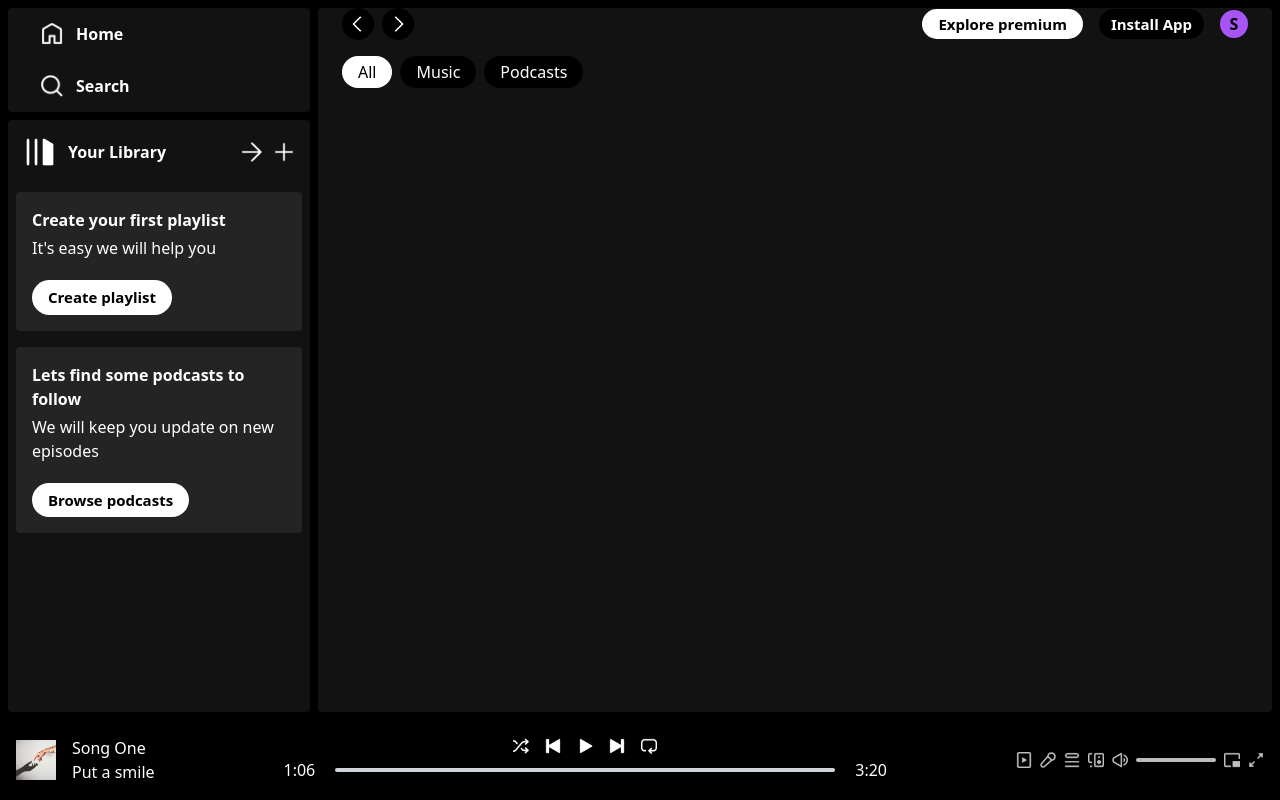
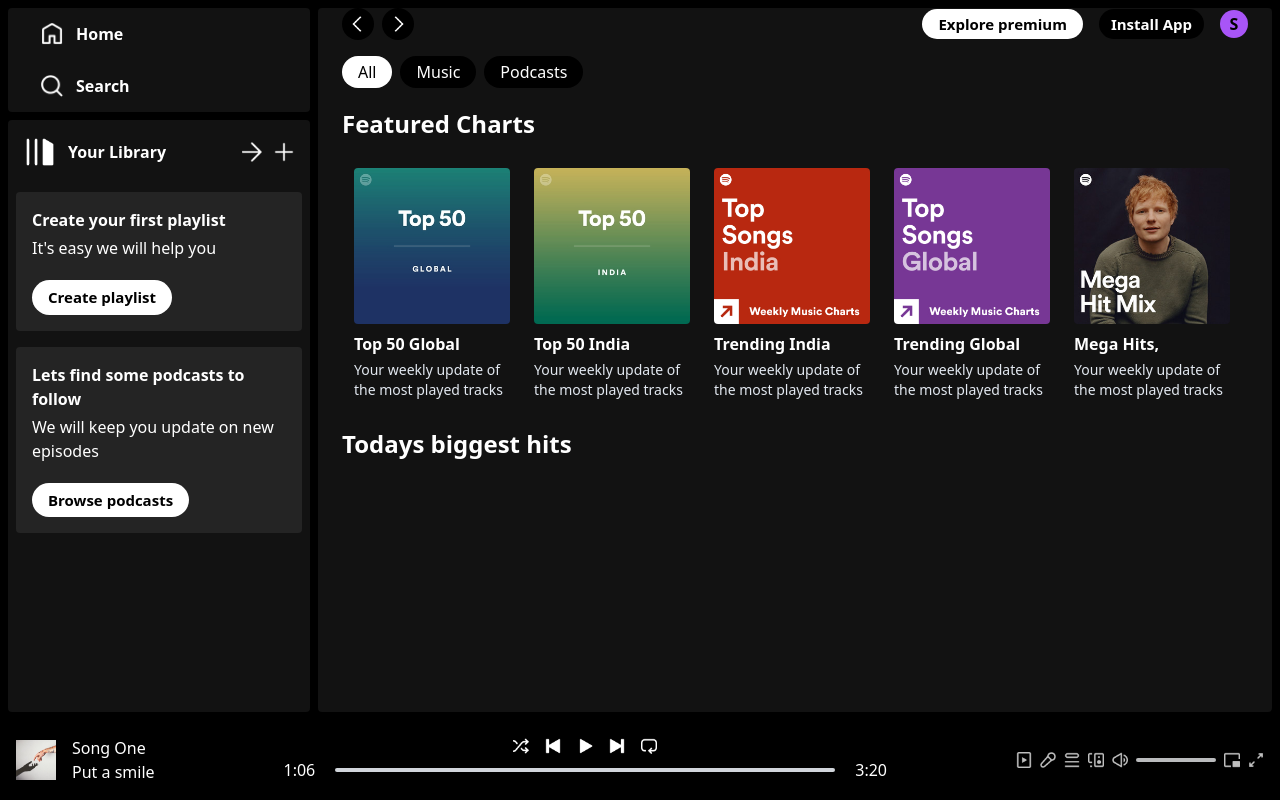
Before and after one commit to codieSam/spotify-clone, a React (Vite) app: page / in a window 1280 px wide. Built offline with nearby package versions, Linux system fonts and the light colour scheme.

Commit message:
AlbumsData are added successfully by using the maping method

```diff
--- /dev/null
+++ b/src/components/AlbumItem.jsx
@@ -0,0 +1,13 @@
+import React from "react";
+
+function AlbumItem({ image, name, desc, id }) {
+  return (
+    <div className="min-w-[180px] p-2 px-3 rounded cursor-pointer hover:bg-[#ffffff26]">
+      <img className="rounded " src={image} alt="" />
+      <p className="font-bold mt-2 mb-1">{name}</p>
+      <p className="text-slate-200 text-sm">{desc}</p>
+    </div>
+  );
+}
+
+export default AlbumItem;
--- a/src/components/DisplayHome.jsx
+++ b/src/components/DisplayHome.jsx
@@ -1,10 +1,29 @@
 import React from "react";
 import Navbar from "./Navbar";
+import { albumsData } from "../assets/assets";
+import AlbumItem from "./AlbumItem";
+import { songsData } from "../assets/assets";
 
 function DisplayHome() {
   return (
     <>
       <Navbar />
+      <div className="mb-4 "></div>
+      <h1 className="my-5 font-bold text-2xl">Featured Charts</h1>
+      <div className="flex overflow-auto">
+        {albumsData.map((item, index) => (
+          <AlbumItem
+            key={index}
+            image={item.image}
+            name={item.name}
+            desc={item.desc}
+            id={item.id}
+          />
+        ))}
+      </div>
+      <div className="mb-4 "></div>
+      <h1 className="my-5 font-bold text-2xl">Todays biggest hits</h1>
+      <div className="flex overflow-auto">{}</div>
     </>
   );
 }
--- /dev/null
+++ b/src/components/SongItems.jsx
@@ -0,0 +1,13 @@
+import React from "react";
+
+function SongItems({ name, image, desc, id }) {
+  return (
+    <div className="min-w-[180] p-2 px-3 rounded cursor-pointer hover:bg-[#ffffff26]">
+      <img className="rounded" src={image} alt="" />
+      <p className="mt-2 font-bold mb-1">{name}</p>
+      <p className="text-sm text-slate-200">{desc}</p>
+    </div>
+  );
+}
+
+export default SongItems;
--- a/src/index.css
+++ b/src/index.css
@@ -2,3 +2,7 @@
 @tailwind base;
 @tailwind components;
 @tailwind utilities;
+
+::-webkit-scrollbar{
+    display: none;
+}
```
